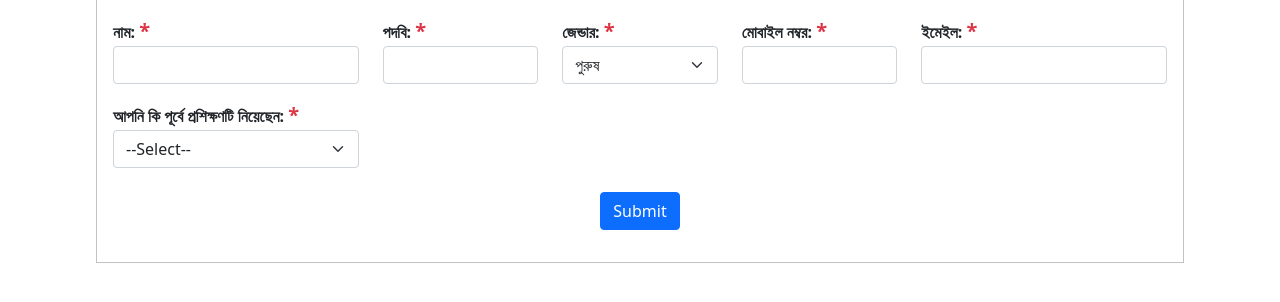
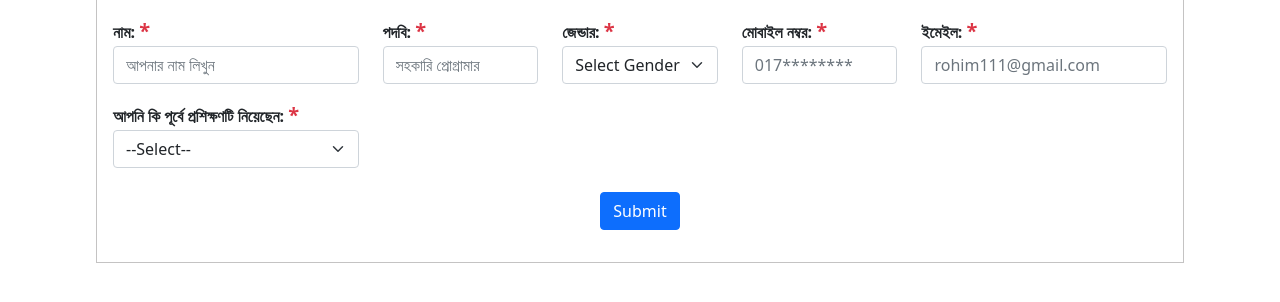
Before and after one commit to Arifulhaque313/depent_drop_down_form, a PHP site: page / in a window 1280 px wide. Shown: the part 323-625 px from the top of the page. Run offline with PHP 8.4, Linux system fonts and the light colour scheme; data that the repository does not hold is empty.

Commit message:
data fatech done

```diff
--- a/index.php
+++ b/index.php
@@ -4,12 +4,7 @@
  $div_query = "SELECT  * FROM `central_npf_domains` where domain_type_id = 4";
  $div_result = mysqli_query($link,$div_query);
 
-
-
-
-
  ?>
-
 
 
 <!doctype html>
@@ -45,6 +40,7 @@
         </div>
 
 
+<!-- form start  -->
         <form action="signup.php" method="post" class="p-3">
 
         <center><h6> <b>রেজিট্রেশন নির্দেশনাঃ </b> প্রত্যেক প্রশিক্ষণার্থীকে তার নিজ কার্যালয়ের অফিস / ইউনিয়ন সিলেক্ট করে রেজিস্ট্রেশন করতে হবে। <span><a href="#">বিস্তারিত</a></span> </h6></center>
@@ -99,36 +95,38 @@
             <div class="row ">
                 <div class="col-12 col-md-3 lg-md-3">
                 <label for="" class=""><span><b>নাম:</b></span> ‍<b class="text-danger fs-5">*</b></label>
-                <input type="text" class="form-control">
+                <input type="text" name = "name" class="form-control" placeholder = "আপনার নাম লিখুন">
                 </div>
                 <div class="col-12 col-md-2 lg-md-2 ">
                 <label for="" class=""><span><b>পদবি:</b></span> ‍<b class="text-danger fs-5">*</b></label>
-                <input type="text" class="form-control">
+                <input type="text" name="designation" class="form-control" placeholder ="সহকারি প্রোগ্রামার">
 
                 </div>
                 <div class="col-12 col-md-2 lg-md-2">
                 <label for="" class=""><span><b>জেন্ডার:</b></span> ‍<b class="text-danger fs-5">*</b></label>
-                <select name="" id="" class="form-select">
-                    <option value="">পুরুষ</option>
-                    <option value="">মহিলা</option>
+                <select name="gender" id="" class="form-select">
+                    <option value="">Select Gender</option>
+                    <option value="male">পুরুষ</option>
+                    <option value="female">মহিলা</option>
 
                 </select>
 
                 </div>
                 <div class="col-12 col-md-2 lg-md-2">
                 <label for="" class=""><span><b>মোবাইল নম্বর:</b></span> ‍<b class="text-danger fs-5">*</b></label>
-                <input type="text" class="form-control">
+                <input type="text" name="mobile" class="form-control" placeholder="017********">
 
                 </div>
                 <div class="col-12 col-md-3 lg-md-3">
                 <label for="" class=""><span><b>ইমেইল:</b></span> ‍<b class="text-danger fs-5">*</b></label>
-                <input type="text" class="form-control">
+                <input type="email" name="email" class="form-control" placeholder = "rohim111@gmail.com">
 
                 </div>
 
 
             </div>
         </div>
+
 
         <div class="mb-3">
 
@@ -146,7 +144,7 @@
                     <div class="col-12 col-md-2 col-lg-2 hidden" id="time">
 
                        <label for="" class=""><span><b>কত বার:</b></span> ‍<b class="text-danger fs-5">*</b></label>
-                       <input type="text" name = "time" class="form-control">
+                       <input type="text" name = "t_time" class="form-control">
 
                     </div>
                 </div>
@@ -160,8 +158,6 @@
         </div>
 
         </form>
-
-
 
   </div>
 
```
Also changed, not shown: signup.php (+15 -7 lines).
